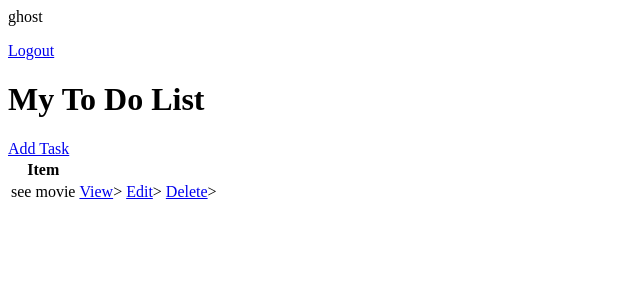
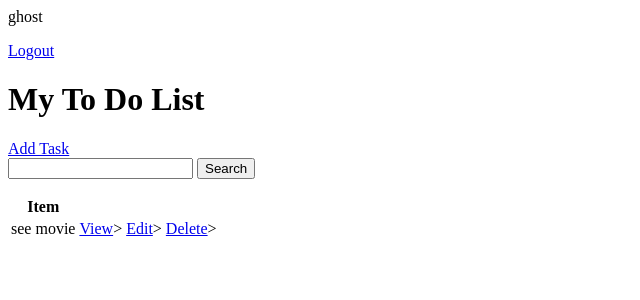
Before and after one commit to PraneetMane2208/To-do_list, a Django app: page /base/ in a window 1280 px wide. Shown: the top 300 px of the page, without its empty margins (0-640 px from the left). Run offline with Django 4.2, Linux system fonts and the light colour scheme; a user stored in the database is signed in; data comes from the database, SQL or seed files in the repository; both versions use the stored data as it was after the commit.

Commit message:
search field is not working correctly

```diff
--- a/base/templates/base/login.html
+++ b/base/templates/base/login.html
@@ -5,3 +5,5 @@
     {{form.as_p}}
     <input type="submit" value="Login">
 </form>
+
+<p>Don't have an account? <a href="{%url 'register'%}">Register</a></p>
--- a/base/templates/base/task_list.html
+++ b/base/templates/base/task_list.html
@@ -8,6 +8,12 @@
 <h1>My To Do List</h1>
 <a href="{% url 'task-create' %}">Add Task</a>
 
+<form method="GET">
+    <input type='text' name='search-area' value="{{search_input}}">
+        <input  type="submit" value='Search'>
+    <!-- <input type="text" name="search-area" value="{{search_input}}">
+    <input type="submit" value="Search"> -->
+</form>
 <table>
     <tr>
         <th>Item</th>
--- a/base/urls.py
+++ b/base/urls.py
@@ -1,9 +1,10 @@
 from django.urls import path
-from .views  import TaskList,TaskDetail,TaskCreate,TaskUpdate,TaskDelete,CustomLoginView
+from .views  import TaskList,TaskDetail,TaskCreate,TaskUpdate,TaskDelete,CustomLoginView,RegisterPage
 from django.contrib.auth.views import LogoutView
 
 urlpatterns=[
     path('login/',CustomLoginView.as_view(),name='login'),
+    path('register/',RegisterPage.as_view(),name='register'),
     path('logout/',LogoutView.as_view(next_page='login'),name='logout'),
     path('',TaskList.as_view(),name='tasks'),
     path('task/<int:pk>/',TaskDetail.as_view(),name='task'),
--- a/base/views.py
+++ b/base/views.py
@@ -1,15 +1,17 @@
 from typing import Any, Dict
 from django.forms.models import BaseModelForm
 from django.http import HttpResponse
-from django.shortcuts import render
+from django.shortcuts import render,redirect
 from django.views.generic.list import ListView
 from django.views.generic.detail import DetailView
-from django.views.generic.edit import CreateView,UpdateView,DeleteView
+from django.views.generic.edit import CreateView,UpdateView,DeleteView,FormView
 from django.urls import reverse_lazy
 from .models import Task
 
 from django.contrib.auth.views import LoginView
 from django.contrib.auth.mixins import LoginRequiredMixin
+from django.contrib.auth.forms import UserCreationForm
+from django.contrib.auth import login
 
 class CustomLoginView(LoginView):
     template_name='base/login.html'
@@ -19,17 +21,59 @@ class CustomLoginView(LoginView):
     def get_success_url(self):
         return reverse_lazy('tasks')
 
+class RegisterPage(FormView):
+    template_name='base/register.html'
+    form_class=UserCreationForm
+    redirect_authenticated_user=True
+    success_url=reverse_lazy('tasks')
 
-class TaskList(LoginRequiredMixin,ListView):
-    model=Task
-    context_object_name='tasks'
+    def form_valid(self,form):
+        user=form.save()
+        if user is not None:
+            login(self.request,user)
+        return super(RegisterPage,self).form_valid(form)
+
+    def get(self,*args,**kwargs):
+        if self.request.user.is_authenticated:
+            return redirect('tasks')
+        return super(RegisterPage,self).get(*args,**kwargs)
+
+class TaskList(LoginRequiredMixin, ListView):
+    model = Task
+    context_object_name = 'tasks'
 
     def get_context_data(self, **kwargs):
-        context=super().get_context_data(**kwargs)
-        context['tasks']=context['tasks'].filter(user=self.request.user)
-        context['count']=context['tasks'].filter(complete=False).count()
+        context = super().get_context_data(**kwargs)
+        context['tasks'] = context['tasks'].filter(user=self.request.user)
+        context['count'] = context['tasks'].filter(complete=False).count()
+
+        search_input = self.request.GET.get('search-area') or ''
+        if search_input:
+            context['tasks'] = context['tasks'].filter(
+                title__contains=search_input)
+
+        context['search_input'] = search_input
+
         return context
 
+
+# class TaskList(LoginRequiredMixin,ListView):
+#     model=Task
+#     context_object_name='tasks'
+
+#     def get_context_data(self, **kwargs):
+#         context=super().get_context_data(**kwargs)
+#         context['tasks']=context['tasks'].filter(user=self.request.user)
+#         context['count']=context['tasks'].filter(complete=False).count()
+
+#         search_input = self.request.GET.get('search-area') or ''
+#         if search_input:
+#             context['tasks'] = context['tasks'].filter(
+#                 title__contains=search_input)
+
+#         context['search_input'] = search_input
+
+#         return context
 class TaskDetail(LoginRequiredMixin,DetailView):
     model=Task
     context_object_name='task'
```
Also changed, not shown: base/templates/base/register.html (added, +9 -0 lines), db.sqlite3.
